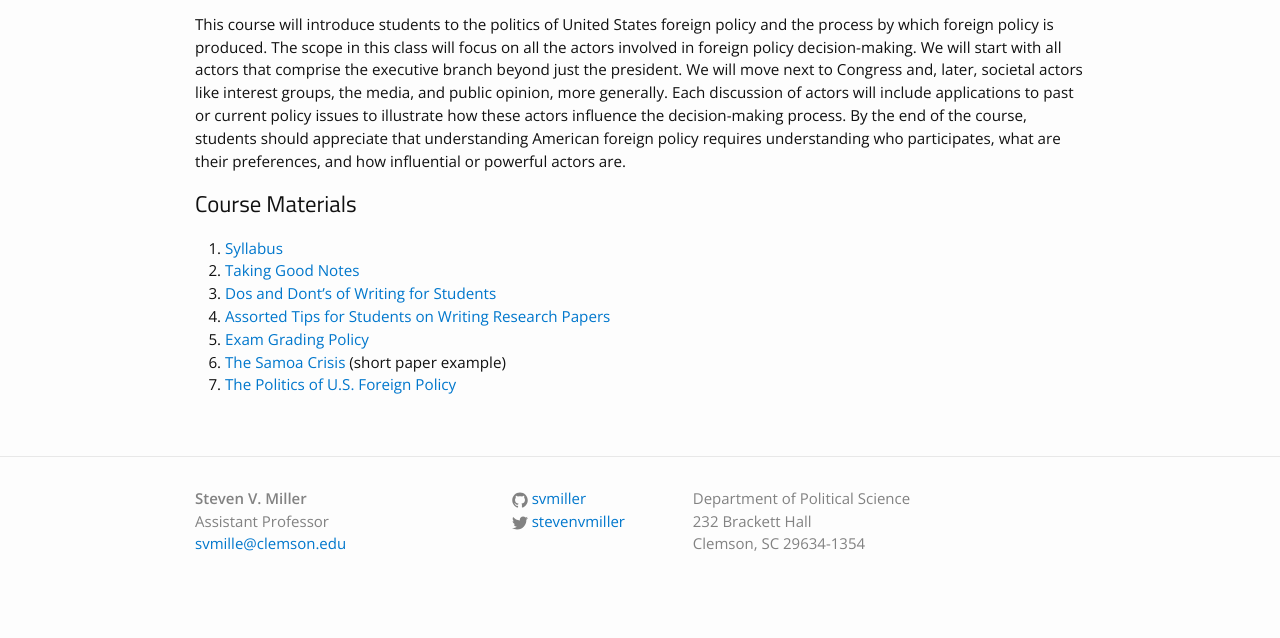
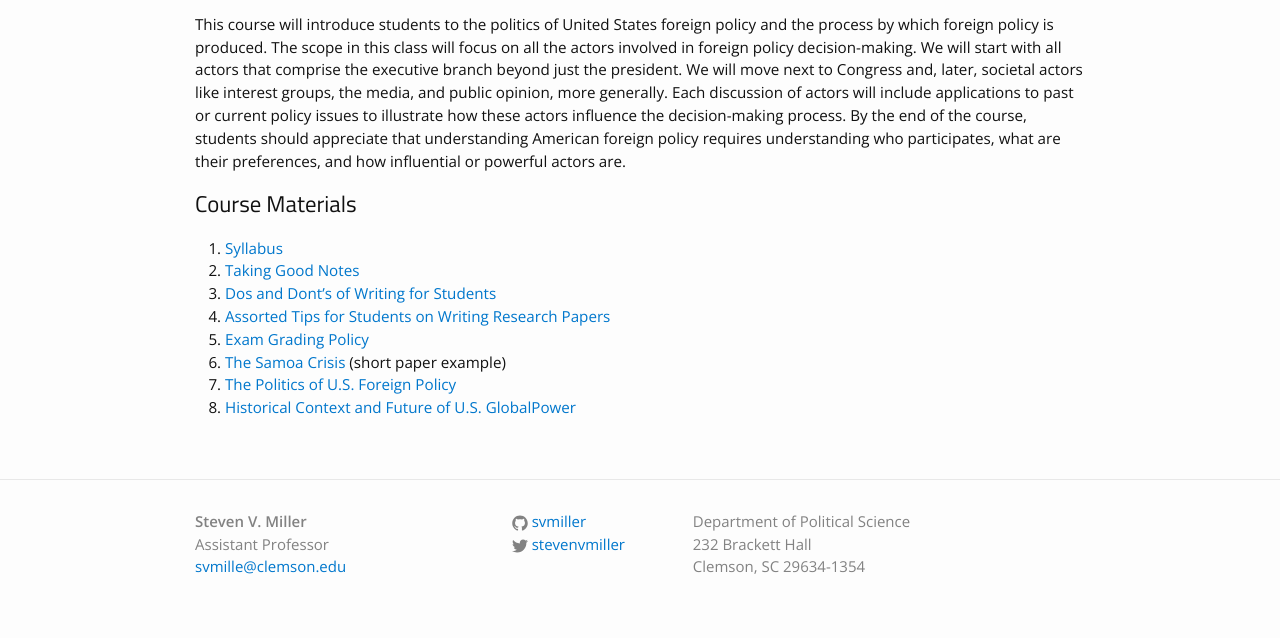
Before and after one commit to svmiller/svmiller.github.io, a Jekyll site: the page built from teaching/posc-3630.md, in a window 1280 px wide. Shown: the part 483-1121 px from the top of the page. Built offline with Jekyll 4.4.1, drawn with Linux system fonts in a browser that asks for light colours; some web fonts are replaced; before the commit the page ends 1098 px from its top, so only the background shows below that.

Commit message:
add lectures 01.14.2016

```diff
--- a/teaching/posc-3630.md
+++ b/teaching/posc-3630.md
@@ -17,3 +17,4 @@ This course will introduce students to the politics of United States foreign pol
 5. [Exam Grading Policy](https://www.dropbox.com/s/apihjs7di81aqcv/svm-exam-grading-policy.pdf?dl=0)
 6. [The Samoa Crisis](https://www.dropbox.com/s/1anir4c51c9mb2x/posc3610-samoa-crisis-example.pdf?dl=0) (short paper example)
 7. [The Politics of U.S. Foreign Policy](https://www.dropbox.com/s/ore082xvo1c7jmv/posc3630-lecture-chp1.pdf?dl=0)
+8. [Historical Context and Future of U.S. GlobalPower](https://www.dropbox.com/s/shjfatfros5id3q/posc3630-lecture-historical-context-future-usfp.pdf?dl=0)
```
Also changed, not shown: teaching/posc-3410.md (+1 -0 lines).
